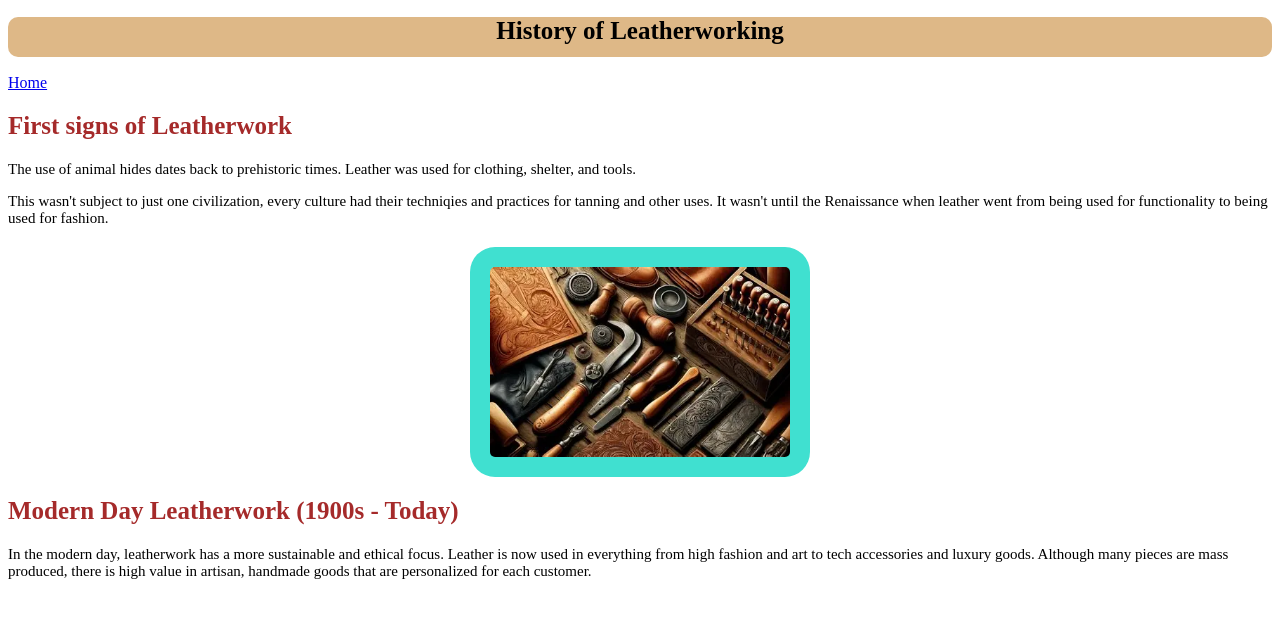
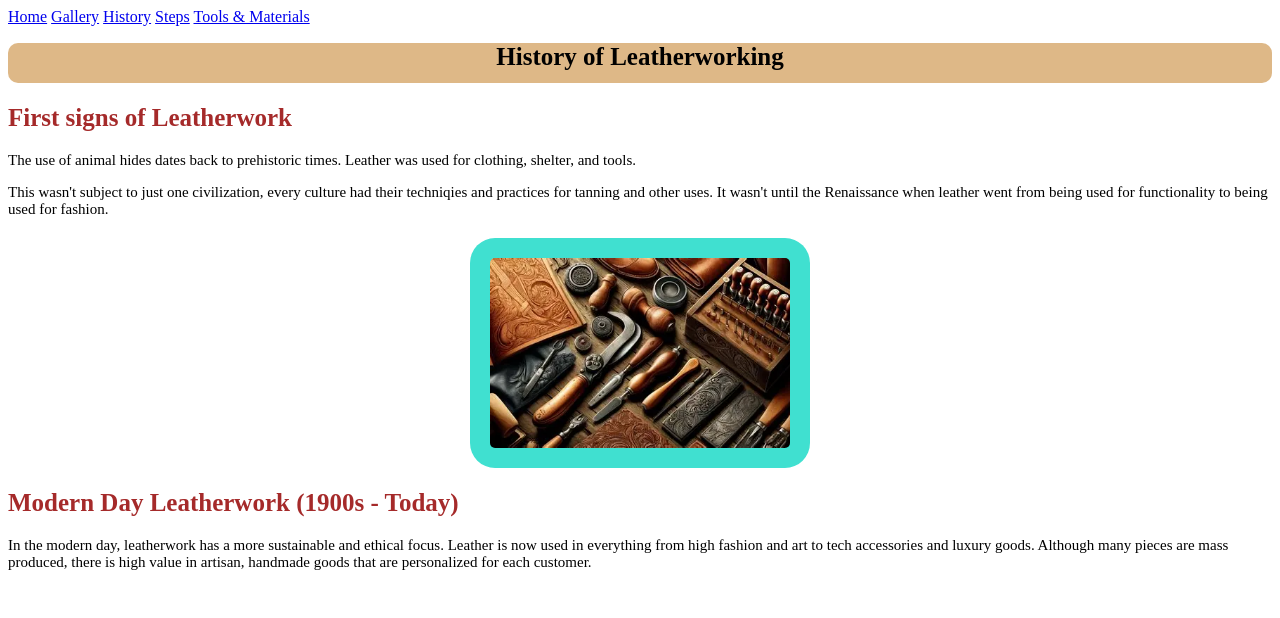
Before and after one commit to navilez/MART145, a plain HTML site: page history.html in a window 1280 px wide. Drawn offline with Linux system fonts and the light colour scheme; files whose address does not match are found by name.

Commit message:
Update history.html

```diff
--- a/history.html
+++ b/history.html
@@ -6,9 +6,15 @@
 	</head>
 
 	<body>
+		<nav>
+			<a href="index.html">Home</a>
+			<a href="gallery.html">Gallery</a>
+			<a href="history.html">History</a>
+			<a href="steps.html">Steps</a>
+			<a href="toolsandmaterial.html">Tools & Materials</a>
+		</nav>
+
 		<h1>History of Leatherworking</h1>
-
-			<a href="index.html" class="button">Home</a>
 
 		<h2>First signs of Leatherwork</h2>
 		<p>The use of animal hides dates back to prehistoric times. Leather was used for clothing, shelter, and tools.</p>
@@ -19,4 +25,5 @@
 		<p>In the modern day, leatherwork has a more sustainable and ethical focus. Leather is now used in everything from high fashion and art to tech accessories and luxury goods. Although many pieces are mass produced, there is high value in artisan, handmade goods that are personalized for each customer.</p>
 
 	</body>
+
 </html>
```
